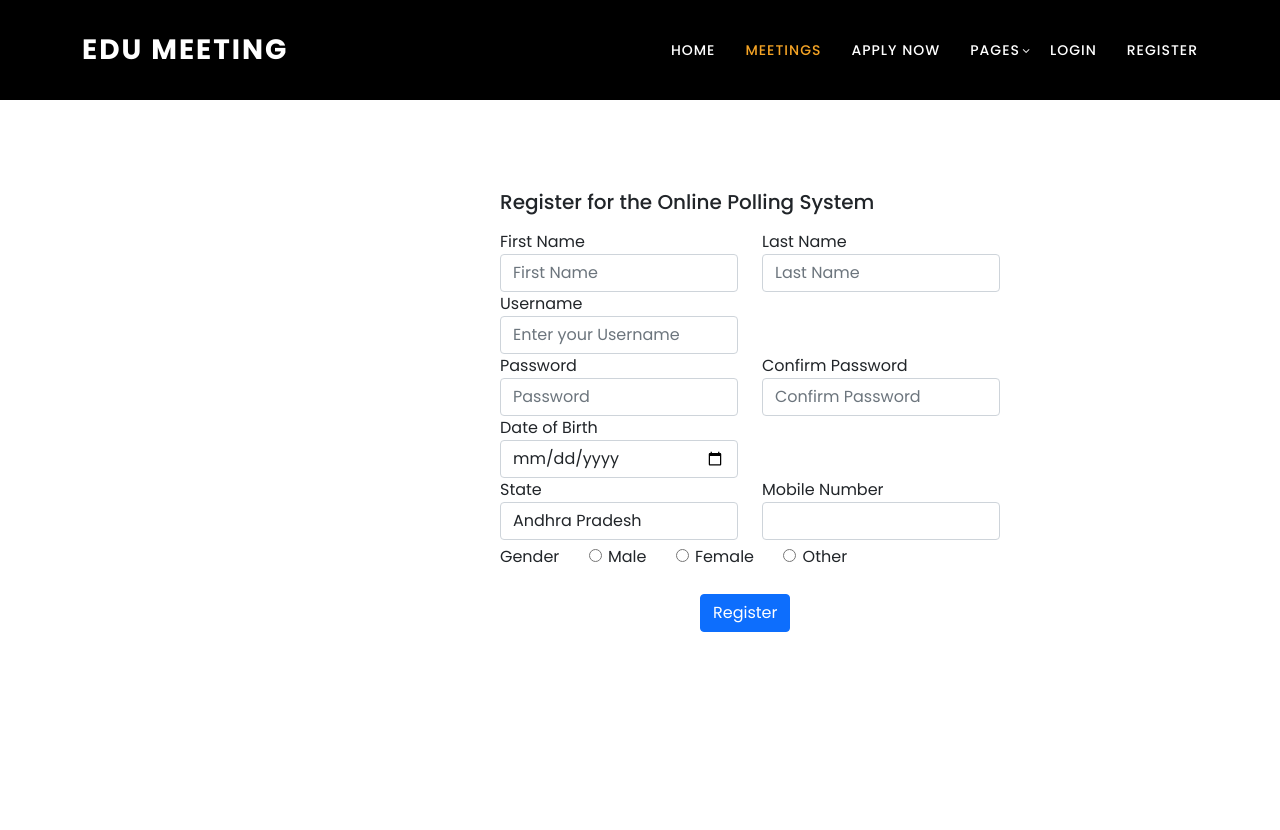
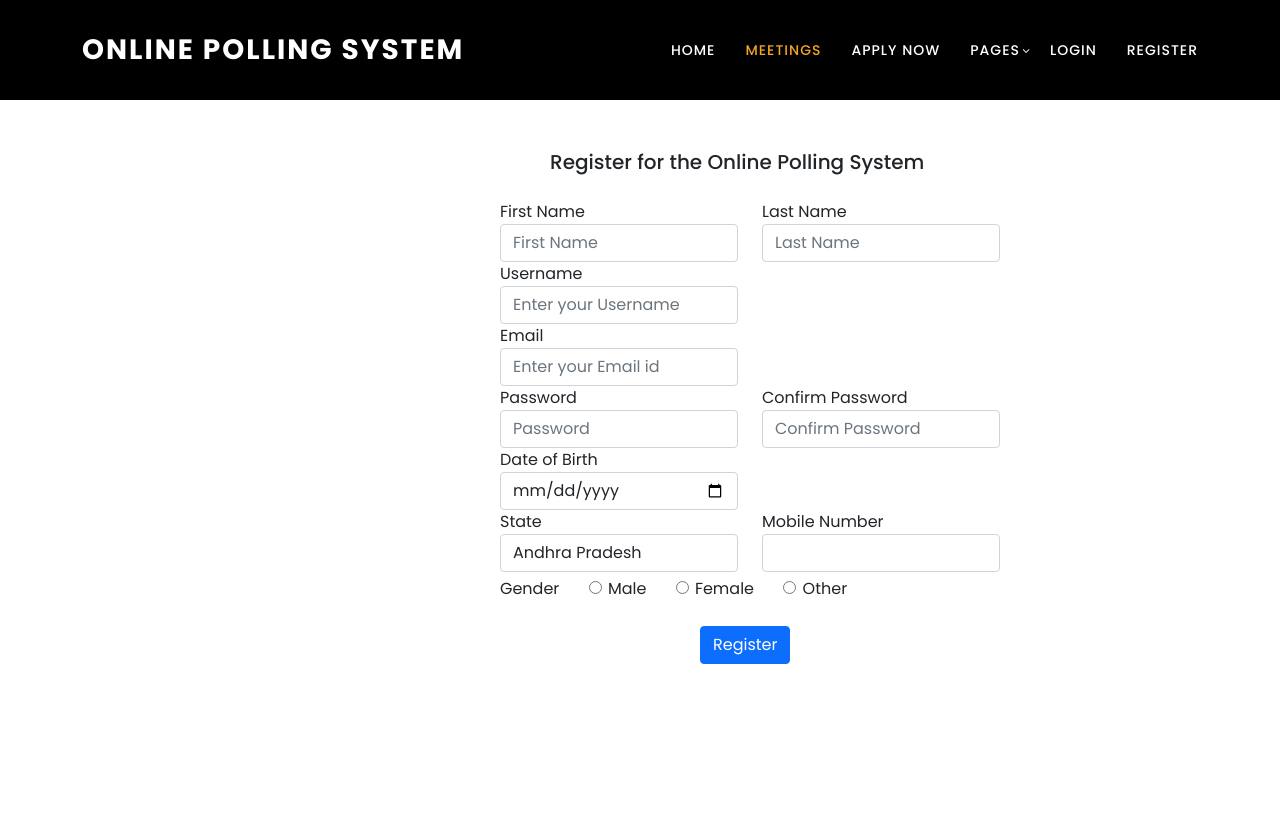
Before and after one commit to raghavendrashekhawat2/Open-Polls, a Flask app: page /register in a window 1280 px wide. After the commit the page ends 664 px from the top, so only its background shows below. Run offline with Flask 2, Linux system fonts and the light colour scheme; some libraries are stand-ins or nearby versions.

Commit message:
Register backend completed

```diff
--- a/Database structure.txt
+++ b/Database structure.txt
@@ -15,7 +15,7 @@ c.execute("""CREATE TABLE login_creds (
 
 Table2 name -> user_data
 
-userid     First_Name      Last_Name        DOB         State          Mob_Number       Gender
+userid     First_Name      Last_Name        DOB         State          Mob_Number       Gender      Email
 
 c.execute("""CREATE TABLE user_data (
                 userid INTEGER PRIMARY KEY,
@@ -25,4 +25,5 @@ c.execute("""CREATE TABLE user_data (
                 State VARCHAR(50) NOT NULL,
                 Mob_Number TEXT NOT NULL,
                 Gender VARCHAR(6) NOT NULL,
+                Email TEXT NOT NULL
                 ) """)
--- a/Templates/layout.html
+++ b/Templates/layout.html
@@ -32,7 +32,7 @@
                   <nav class="main-nav">
                       <!-- ***** Logo Start ***** -->
                       <a href="index.html" class="logo">
-                          Edu Meeting
+                          Online Polling System
                       </a>
                       <!-- ***** Logo End ***** -->
                       <!-- ***** Menu Start ***** -->
--- a/Templates/register.html
+++ b/Templates/register.html
@@ -4,8 +4,8 @@
 {% endblock %}
 
 {% block main %}
-    <h5 style="position:absolute; OP:180px; LEFT:500px; TOP:190px;"> Register for the Online Polling System</h5> <br><br>
-    <section style="position:absolute; TOP:230px; LEFT:500px; WIDTH:500px; HEIGHT:600px ">
+    <h5 style="position:absolute; LEFT:550px; TOP:150px;"> Register for the Online Polling System</h5> <br><br>
+    <section style="position:absolute; TOP:200px; LEFT:500px; WIDTH:500px; HEIGHT:500px ">
 
         <form action="/register" method="POST">
 
@@ -26,6 +26,14 @@
                 <div class="form-group col-md-6" style="text">
                     <label for="u_name">Username</label>
                     <input type="text" class="form-control" id="u_name" placeholder="Enter your Username" name="username">
+                </div>
+            </div>
+
+            <! Email-Id -->
+            <div class="form-group row">
+                <div class="form-group col-md-6" style="text">
+                    <label for="e_id">Email</label>
+                    <input type="email" class="form-control" id="e_id" placeholder="Enter your Email id" name="email">
                 </div>
             </div>
 
--- a/app.py
+++ b/app.py
@@ -50,48 +50,62 @@ def register():
     c = conn.cursor()
     print("yes")
     if request.method == "POST":
-        f_name = request.form.get("f_name")
-        l_name = request.form.get("l_name")
+        f_name = request.form.get("first_name")
+        l_name = request.form.get("last_name")
         username = request.form.get("username")
+        email = request.form.get("email")
         password = request.form.get("password")
         re_password = request.form.get("re_password")
-        dob = request.form.get("dateofbrith")
+        dob = request.form.get("dateofbirth")
         state = request.form.get("state")
         mobile = request.form.get("phone")
         gender = request.form.get("gender")
 
-        print("debug time", gender, "\n", state, "\n", f_name, "\n", l_name, "\n", username, "\n", password, "\n", re_password, "\n", dob, "\n", mobile)
-
         # Check if all the fields are filled
-        if not (f_name and l_name and username and password and re_password and dob and state and mobile and gender):
+        if not (f_name and l_name and username and email and password and re_password and dob and state and mobile and gender):
+            # print("debug time", gender, "\n", state, "\n", f_name, "\n", l_name, "\n", username, "\n", password, "\n",
+                  # re_password, "\n", dob, "\n", mobile)
             error_message = "All the fields in the form must be filled"
             print(error_message)
             return render_template("apology.html", message=error_message)
+
         if password != re_password:
             error_message = "Passwords do not match"
             print(error_message)
             return render_template("apology.html", message=error_message)
 
         # Check if username already exists
-        c.execute("SELECT * FROM users WHERE user_name = :user_name", {"user_name": username})
+        c.execute("SELECT * FROM login_creds WHERE username = :user_name", {"user_name": username})
         conn.commit()
         row = c.fetchall()
         if len(row) > 0:
+            print (row)
             error_message = "Username is already taken"
             print(error_message)
             return render_template("apology.html", message=error_message)
+
+        # Check if email already exists
+        c.execute("SELECT * FROM user_data WHERE Email = :e", {"e": email})
+        conn.commit()
+        row = c.fetchall()
+        if len(row) > 0:
+            print (row)
+            error_message = "Email_id already exists"
+            print(error_message)
+            return render_template("apology.html", message=error_message)
+
 
         # Generate password hash
         hashed_password = generate_password_hash(password)
 
         # Insert user data in user_data table
-        c.execute("INSERT INTO user_data(First_Name, Last_Name, DOB, State, Mob_Number, gender)"
-                  " VALUES(:f, :l, :d, :s, :p, :g )",
-                  {"f": f_name, "l": l_name, "d": dob, "s": state, "p": mobile, "g": gender})
+        c.execute("INSERT INTO user_data(First_Name, Last_Name, DOB, State, Mob_Number, Gender, Email)"
+                  " VALUES(:f, :l, :d, :s, :p, :g, :e )",
+                  {"f": f_name, "l": l_name, "d": dob, "s": state, "p": mobile, "g": gender, "e": email})
         conn.commit()
 
         # Insert username and password in login_creds table
-        c.execute("INSET INTO login_cred(username, password) VALUES(:u, :p"), {"u": username, "p": hashed_password}
+        c.execute("INSERT INTO login_creds(username, password) VALUES(:u, :p)", {"u": username, "p": hashed_password})
         conn.commit()
 
         # flash("Registered !!")
--- a/database_management.py
+++ b/database_management.py
@@ -10,7 +10,9 @@ c = conn.cursor()
 # c.execute("""INSERT INTO login_creds (username, password) VALUES( 'Cham', 'hamp')""")
 
 
-c.execute("""delete from login_creds where userid == 1 AND userid == 2""")
+c.execute("""delete from user_data where userid == 1 """)
+# c.execute(""" SELECT * FROM login_creds""")
+
 conn.commit()
 row = c.fetchall()
 
```
Also changed, not shown: create_database_script.py (+11 -9 lines), Voting_database.db.
